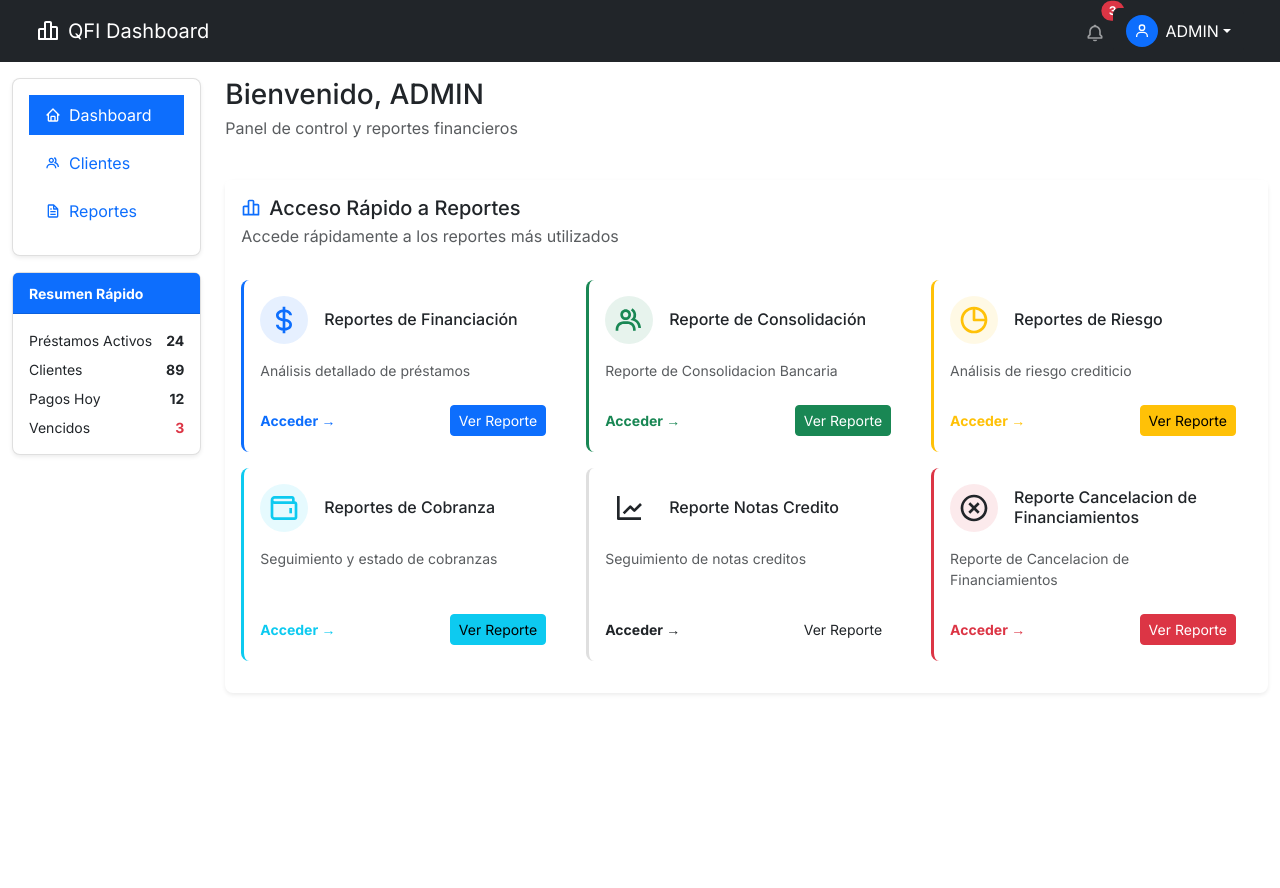
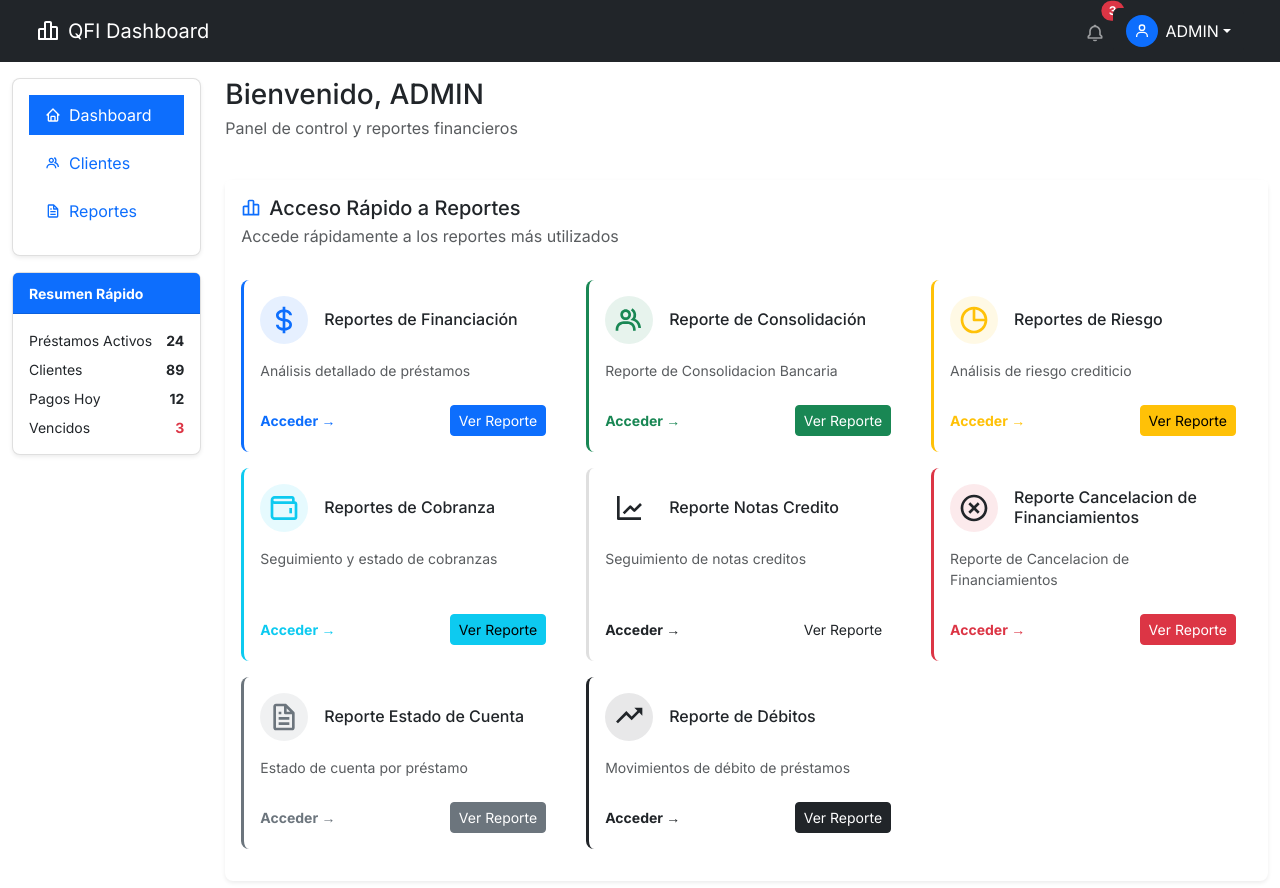
Before and after one commit to meruqgithub/lendfusionreportes, a Next.js app: page /dashboard in a window 1280 px wide. Shown: the top 888 px of the page. Before the commit the page ends 800 px from the top, so only its background shows below. Built offline with nearby package versions, Linux system fonts and the light colour scheme; sample sign-in values are in the browser's storage.

Commit message:
Restore: agregar cards de Estado de Cuenta y Debitos al dashboard

```diff
--- a/src/app/dashboard/page.tsx
+++ b/src/app/dashboard/page.tsx
@@ -68,6 +68,22 @@ export default function DashboardPage() {
       icono: <BiXCircle  size={32} className="text-purple" />,
       color: 'danger',
       ruta: '/dashboard/reportes-cancelacion'
+    },
+    {
+      id: 7,
+      titulo: 'Reporte Estado de Cuenta',
+      descripcion: 'Estado de cuenta por préstamo',
+      icono: <BiFile size={32} className="text-secondary" />,
+      color: 'secondary',
+      ruta: '/dashboard/reportes-estadocuenta'
+    },
+    {
+      id: 8,
+      titulo: 'Reporte de Débitos',
+      descripcion: 'Movimientos de débito de préstamos',
+      icono: <BiTrendingUp size={32} className="text-dark" />,
+      color: 'dark',
+      ruta: '/dashboard/reportes-debitos'
     }
   ]
 
```
